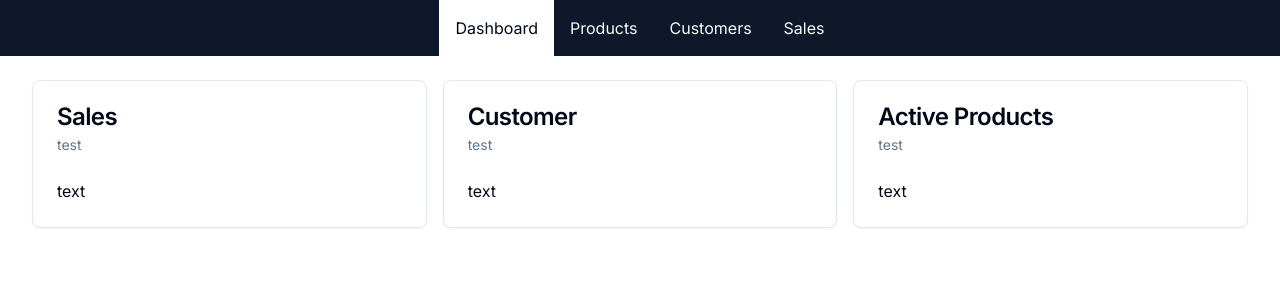
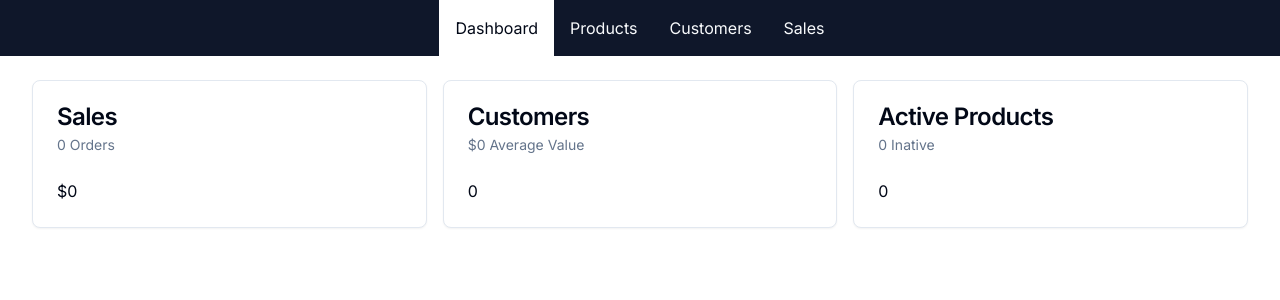
Before and after one commit to ezekuiel100/Ecommerce-next, a Next.js app: page /admin in a window 1280 px wide. Shown: the top 300 px of the page. Built offline with nearby package versions, Linux system fonts and the light colour scheme; no server answers; the database is empty.

Commit message:
get Data

```diff
--- a/src/app/admin/page.tsx
+++ b/src/app/admin/page.tsx
@@ -6,13 +6,74 @@
   CardHeader,
   CardTitle,
 } from "@/components/ui/card";
+import db from "@/db/db";
+import { formatCurrency, formatNumber } from "../../lib/format";
 
-export default function AdminDashboard() {
+async function getSalesData() {
+  const data = await db.order.aggregate({
+    _sum: { pricePaidInCents: true },
+    _count: true,
+  });
+
+  return {
+    amount: (data._sum.pricePaidInCents || 0) / 100,
+    numberOfSales: data._count,
+  };
+}
+
+async function getUserData() {
+  const [userCount, orderData] = await Promise.all([
+    db.user.count(),
+    db.order.aggregate({
+      _sum: { pricePaidInCents: true },
+    }),
+  ]);
+
+  return {
+    userCount,
+    averageValuePerUser:
+      userCount === 0
+        ? 0
+        : (orderData._sum.pricePaidInCents || 0) / userCount / 100,
+  };
+}
+
+async function getProductData() {
+  const [activeCount, inactiveCount] = await Promise.all([
+    db.product.count({ where: { isAvailableForPurchase: true } }),
+    db.product.count({ where: { isAvailableForPurchase: false } }),
+  ]);
+
+  return { activeCount, inactiveCount };
+}
+
+export default async function AdminDashboard() {
+  const [salesData, userData, productData] = await Promise.all([
+    getSalesData(),
+    getUserData(),
+    getProductData(),
+  ]);
+
   return (
     <div className="grid grid-cols-1 md:grid-cols-2 lg:grid-cols-3 gap-4">
-      <DashboardCard title="Sales" subtitle="test" body="text" />
-      <DashboardCard title="Customer" subtitle="test" body="text" />
-      <DashboardCard title="Active Products" subtitle="test" body="text" />
+      <DashboardCard
+        title="Sales"
+        subtitle={`${formatNumber(salesData.numberOfSales)} Orders`}
+        body={formatCurrency(salesData.amount)}
+      />
+      <DashboardCard
+        title="Customers"
+        subtitle={`${formatCurrency(
+          userData.averageValuePerUser
+        )} Average Value`}
+        body={formatNumber(userData.userCount)}
+      />
+
+      <DashboardCard
+        title="Active Products"
+        subtitle={`${formatNumber(productData.inactiveCount)} Inative`}
+        body={formatNumber(productData.activeCount)}
+      />
     </div>
   );
 }
--- /dev/null
+++ b/src/db/db.ts
@@ -0,0 +1,15 @@
+import { PrismaClient } from "@prisma/client";
+
+const prismaClientSingleton = () => {
+  return new PrismaClient();
+};
+
+declare global {
+  var prismaGlobal: undefined | ReturnType<typeof prismaClientSingleton>;
+}
+
+const db = globalThis.prismaGlobal ?? prismaClientSingleton();
+
+export default db;
+
+if (process.env.NODE_ENV !== "production") globalThis.prismaGlobal = db;
--- /dev/null
+++ b/src/lib/format.ts
@@ -0,0 +1,14 @@
+const currencyFormatter = new Intl.NumberFormat("en-US", {
+  currency: "USD",
+  style: "currency",
+  minimumFractionDigits: 0,
+});
+const numberFormatter = new Intl.NumberFormat("en-US");
+
+export function formatCurrency(amount: number) {
+  return currencyFormatter.format(amount);
+}
+
+export function formatNumber(amount: number) {
+  return numberFormatter.format(amount);
+}
```
